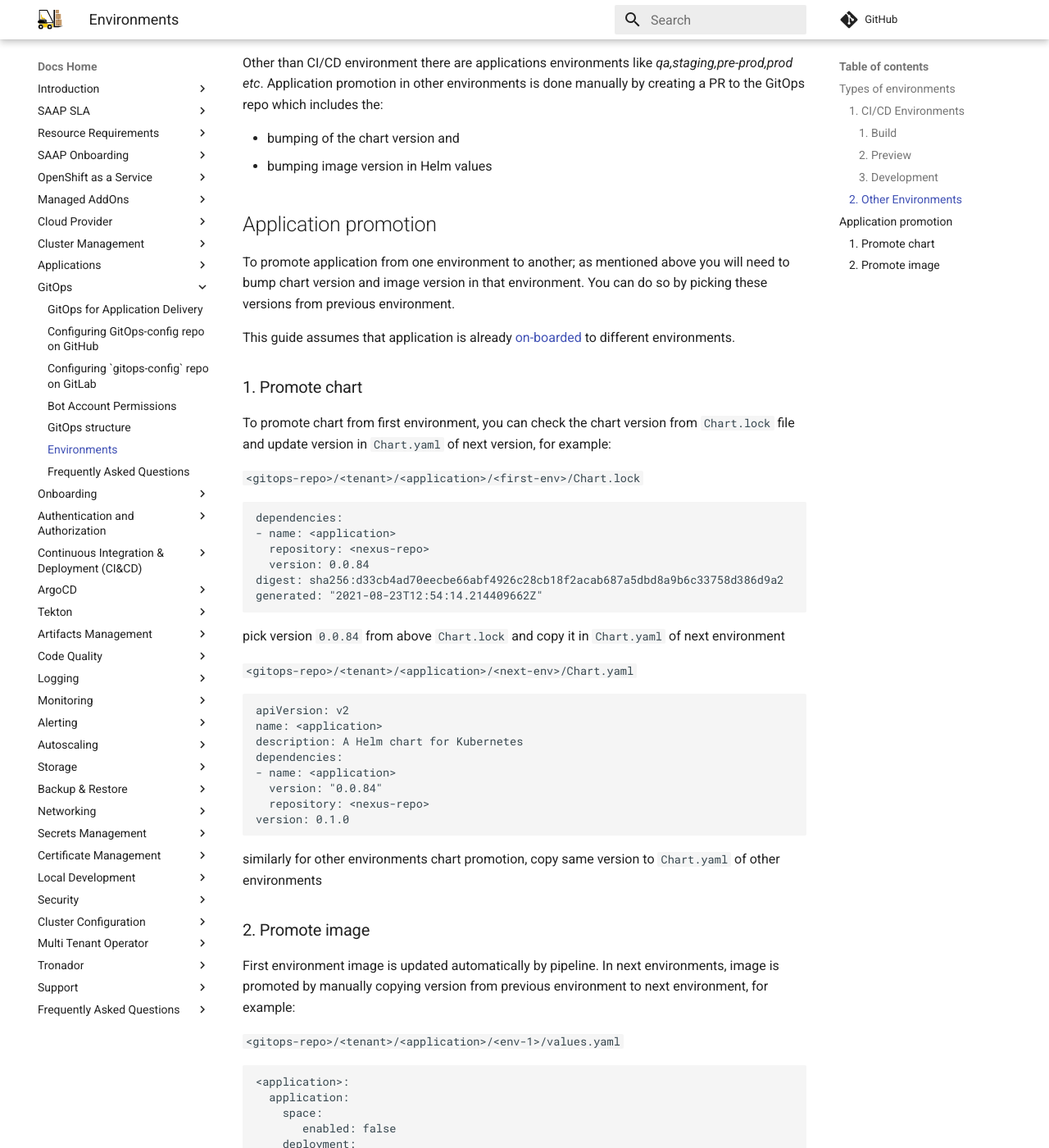
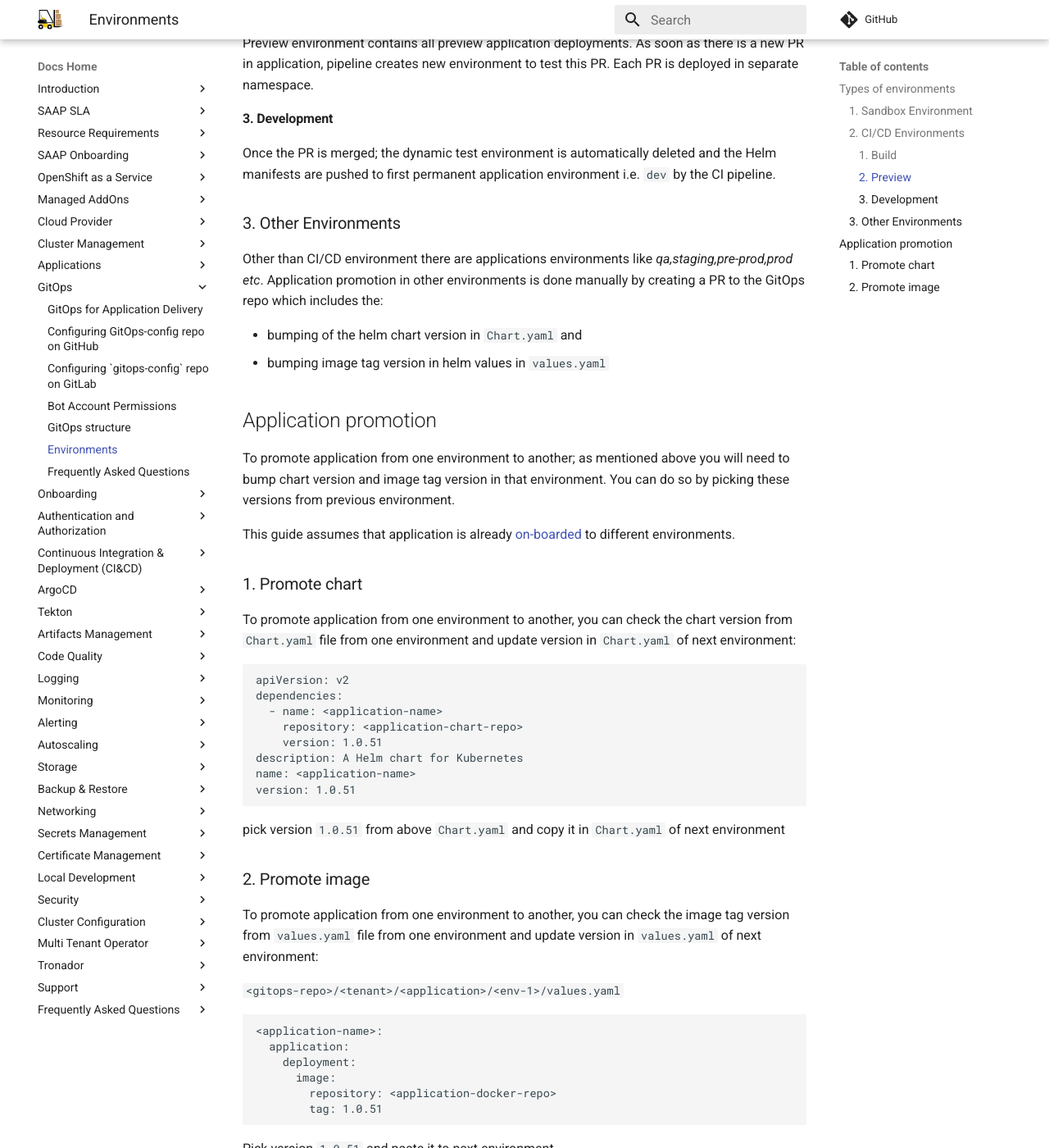
Before and after one commit to stakater/stakater-docs, an MkDocs documentation site: the page built from docs/content/sre/gitops/environments.md, in a window 1280 px wide and 1400 px high, scrolled down 943 px. Shown: the whole window at 82% size. Built offline with MkDocs 1.6.1 and Material for MkDocs 9.7.7, drawn with Linux system fonts in a browser that asks for light colours; comment, search, counter and statistics services are not loaded; some of the changed text lies outside the part shown.

Commit message:
fix envs doc and promotion part

````diff
--- a/docs/content/sre/gitops/environments.md
+++ b/docs/content/sre/gitops/environments.md
@@ -2,12 +2,17 @@
 
 ## Types of environments
 
-There are two type of environments for each tenant:
+There are three type of environments for each tenant:
 
+1. Sandbox Environment
 1. CI/CD Environments
 2. Other Environments
 
-### 1. CI/CD Environments
+### 1. Sandbox Environment
+
+A dedicated namespace in cluster for developer in the cluster for every member of the specific tenant, that will also be preloaded with any selected templates and consume the same pool of resources from the tenants quota creating safe remote dev namespaces that teams can use as scratch namespace for rapid prototyping and development. So, every developer gets a Kubernetes-based cloud development environment that feel like working on localhost.
+
+### 2. CI/CD Environments
 
 There are three CI/CD environments per tenant
 
@@ -25,81 +30,60 @@ Preview environment contains all preview application deployments. As soon as the
 
 Once the PR is merged; the dynamic test environment is automatically deleted and the Helm manifests are pushed to first permanent application environment i.e. `dev` by the CI pipeline.
 
-### 2. Other Environments
+### 3. Other Environments
 
 Other than CI/CD environment there are applications environments like *qa,staging,pre-prod,prod etc*. Application promotion in other environments is done manually by creating a PR to the GitOps repo which includes the:
 
-- bumping of the chart version and
-- bumping image version in Helm values
+- bumping of the helm chart version in `Chart.yaml` and
+- bumping image tag version in helm values in `values.yaml`
 
 ## Application promotion
 
-To promote application from one environment to another; as mentioned above you will need to bump chart version and image version in that environment. You can do so by picking these versions from previous environment.
+To promote application from one environment to another; as mentioned above you will need to bump chart version and image tag version in that environment. You can do so by picking these versions from previous environment.
 
 This guide assumes that application is already [on-boarded](../onboarding/application-onboarding.md) to different environments.
 
 ### 1. Promote chart
 
-To promote chart from first environment, you can check the chart version from ```Chart.lock``` file and update version in ```Chart.yaml``` of next version, for example:
-
-`<gitops-repo>/<tenant>/<application>/<first-env>/Chart.lock`
-
-```
-dependencies:
-- name: <application>
-  repository: <nexus-repo>
-  version: 0.0.84
-digest: sha256:d33cb4ad70eecbe66abf4926c28cb18f2acab687a5dbd8a9b6c33758d386d9a2
-generated: "2021-08-23T12:54:14.214409662Z"
-```
-
-pick version ```0.0.84``` from above ```Chart.lock``` and copy it in ``Chart.yaml`` of next environment
-
-`<gitops-repo>/<tenant>/<application>/<next-env>/Chart.yaml`
+To promote application from one environment to another, you can check the chart version from `Chart.yaml` file from one environment and update version in `Chart.yaml` of next environment:
 
 ```
 apiVersion: v2
-name: <application>
+dependencies:
+  - name: <application-name>
+    repository: <application-chart-repo>
+    version: 1.0.51
 description: A Helm chart for Kubernetes
-dependencies:
-- name: <application>
-  version: "0.0.84"
-  repository: <nexus-repo>
-version: 0.1.0
+name: <application-name>
+version: 1.0.51
 ```
 
-similarly for other environments chart promotion, copy same version to ``Chart.yaml`` of other environments
+pick version `1.0.51` from above `Chart.yaml` and copy it in `Chart.yaml` of next environment
 
 ### 2. Promote image
 
-First environment image is updated automatically by pipeline. In next environments, image is promoted by manually copying version from previous environment to next environment, for example:
+To promote application from one environment to another, you can check the image tag version from `values.yaml` file from one environment and update version in `values.yaml` of next environment:
 
 `<gitops-repo>/<tenant>/<application>/<env-1>/values.yaml`
 
 ```
-<application>:
+<application-name>:
   application:
-    space:
-       enabled: false
     deployment:
       image:
-        repository: <nexus-repo>/<application>
-        tag: 0.0.39
+        repository: <application-docker-repo>
+        tag: 1.0.51
 ```
 
-Pick version ```0.0.39``` and paste it to next environment
+Pick version `1.0.51` and paste it to next environment
 
 `<gitops-repo>/<tenant>/<application>/<env-2>/values.yaml`
 
 ```
-<application>:
+<application-name>:
   application:
-    space:
-       enabled: false
     deployment:
       image:
-        repository: <nexus-repo>/<application>
-        tag: 0.0.39
+        repository: <application-repo>
+        tag: 1.0.50
 ```
-
-Similarly do it for all environments.
````
